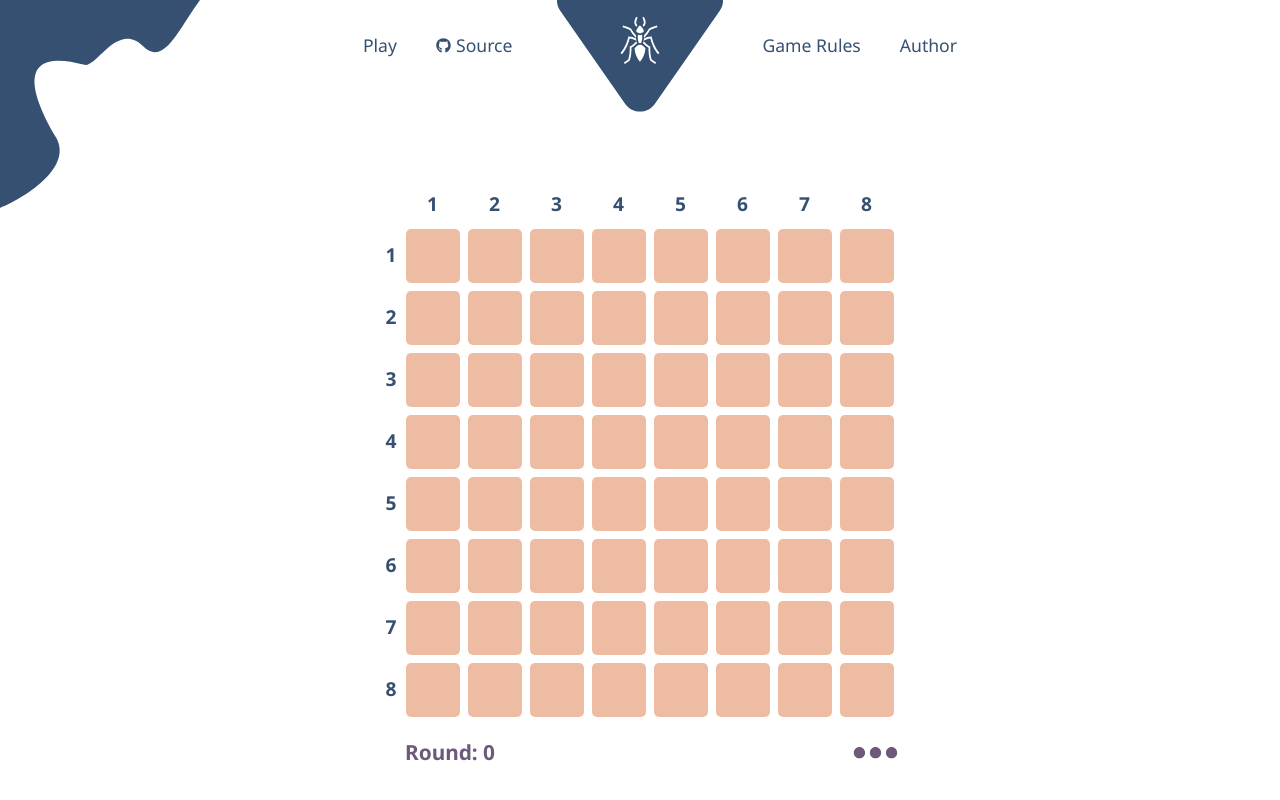
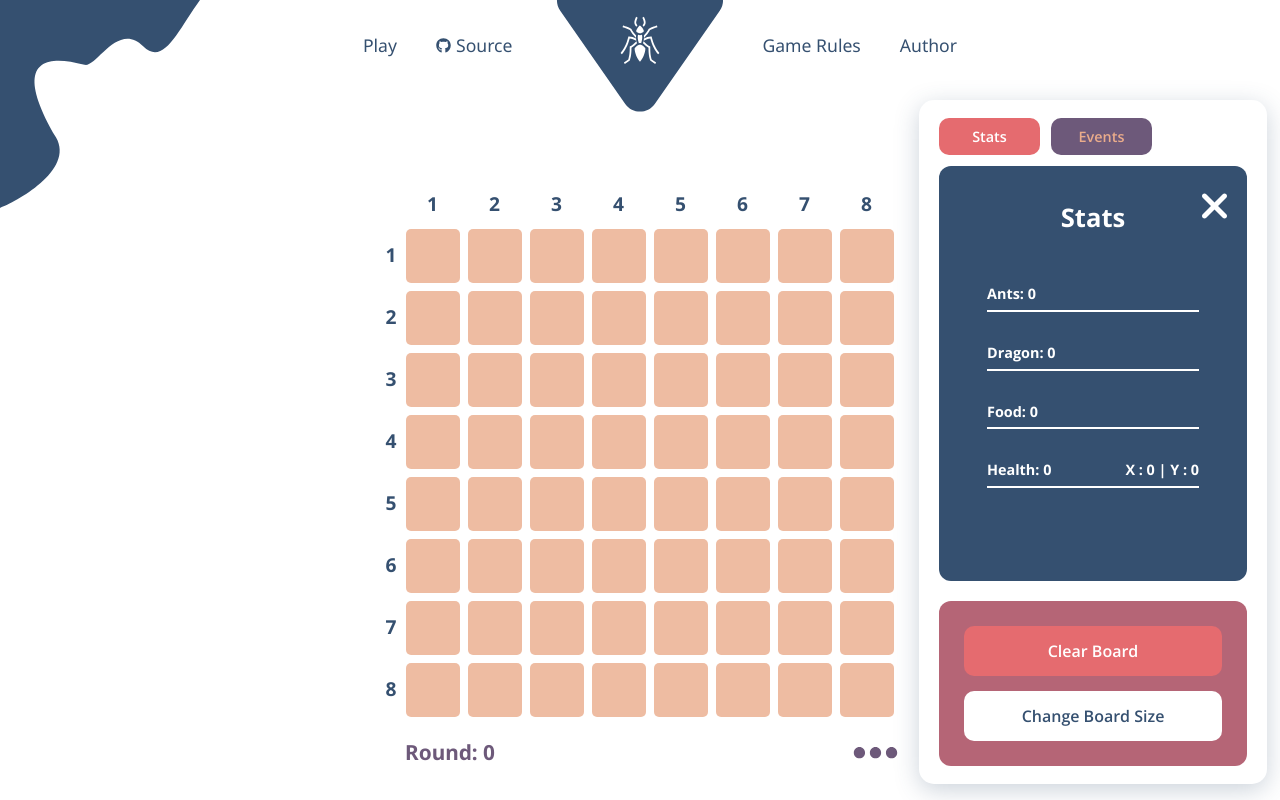
Before and after one commit to mikolajszymczuk1/AntsAndDragons, a Vue app: page / in a window 1280 px wide. Both pictures are taken after a click on the element 433 px from the left and 255 px from the top of the page. Shown: the top 800 px of the page. Built offline with nearby package versions, Linux system fonts and the light colour scheme.

Commit message:
Created all functionality for Stats panel

```diff
--- a/src/components/game/GameMain.vue
+++ b/src/components/game/GameMain.vue
@@ -8,7 +8,9 @@
             />
 
             <!-- Under board panel -->
-            <div class="flex justify-between items-center pl-[25px] pr-[7px] md:mt-[10px] md:pl-[30px]">
+            <div class="flex justify-between items-center pl-[25px] pr-[7px] md:mt-[10px] md:pl-[30px]"
+                :class="this.board.getSize() === 4 ? 'mt-[60px] md:mt-[100px]' : ''"
+            >
                 <p class="font-noto text-chinese-violet font-bold text-[0.9em] sm:text-[1.1em] md:text-[1.3em]">
                     Round: {{ round }}
                 </p>
@@ -53,8 +55,11 @@
 
         <GameStatsEventsPanel
             :stats-data="statsData"
+            :element-stats-data="elementStatsData"
             :is-active="isStatsEventPanelActive"
             @exit-menu="isStatsEventPanelActive = false"
+            @clear-board="clearGameBoard()"
+            @change-board-size="changeGameBoardSize()"
         />
     </div>
 </template>
@@ -90,6 +95,11 @@
                     antsCount: 0,
                     dragonsCount: 0,
                     foodCount: 0
+                },
+                elementStatsData: {
+                    health: 0,
+                    positionX: 0,
+                    positionY: 0
                 }
             }
         },
@@ -102,9 +112,14 @@
             // User can place game elements only when edit mode is active
             placeGameElementOnBoard(boardPosition) {
                 if (!this.isEditMode) {
-                    this.board.showElementStats(boardPosition);
+                    let { health, x, y } = this.board.getElementStats(boardPosition);
+                    this.elementStatsData.health = health;
+                    this.elementStatsData.positionX = x;
+                    this.elementStatsData.positionY = y;
+                    this.isStatsEventPanelActive = true;
                 } else {
                     this.board.placeGameElement(boardPosition.x, boardPosition.y);
+                    this.updateStatsData();
                 }
             },
 
@@ -112,6 +127,7 @@
             clearGameBoard() {
                 this.round = 0;
                 this.board.clearBoard();
+                this.updateStatsData();
             },
 
             // Turn on or turn off edit mode (When edit mode is true, user can place elements on board)
@@ -123,6 +139,33 @@
             doNextMoveOnBoard() {
                 this.round++;
                 this.board.nextMove();
+                this.updateStatsData();
+            },
+
+            // Update stats data
+            updateStatsData() {
+                let { ants, dragons, food } = this.board.countElements();
+                this.statsData.antsCount = ants;
+                this.statsData.dragonsCount = dragons;
+                this.statsData.foodCount = food;
+            },
+
+            // Change game board size to 4x4 or 6x6 or 8x8
+            changeGameBoardSize() {
+                switch(this.board.getSize()) {
+                    case 8:
+                        this.board = new Board(4);
+                        break;
+                    case 6:
+                        this.board = new Board(8);
+                        break;
+                    case 4:
+                        this.board = new Board(6);
+                        break;
+                }
+
+                this.board.createBoard();
+                this.updateStatsData();
             }
         }
     }
--- a/src/components/game/GameStatsEventsPanel.vue
+++ b/src/components/game/GameStatsEventsPanel.vue
@@ -1,6 +1,6 @@
 <template>
     <!-- Game stats / events panel component -->
-    <div class="bg-[white] w-[90%] rounded-[15px] absolute top-[13px] left-[50%] translate-x-[-50%] xsm:w-[348px] xsm:translate-x-0 xsm:left-auto xsm:right-[13px] md:top-[100px] lg:top-[150px] lg:right-[3.5%] xlg:right-[10%] lg:block py-[18px] px-[20px] shadow-[0_6px_25px_rgba(53,80,112,0.25)] lg:shadow-none lg:rounded-none"
+    <div class="bg-[white] lg:bg-[transparent] w-[90%] rounded-[15px] absolute top-[13px] left-[50%] translate-x-[-50%] xsm:w-[348px] xsm:translate-x-0 xsm:left-auto xsm:right-[13px] md:top-[100px] lg:top-[150px] lg:right-[3.5%] xlg:right-[10%] lg:block py-[18px] px-[20px] shadow-[0_6px_25px_rgba(53,80,112,0.25)] lg:shadow-none lg:rounded-none"
         :class="isActive ? 'block' : 'hidden'"
     >
         <!-- Panel views container -->
@@ -51,6 +51,11 @@
                 <p class="pb-[5px] mb-[30px] font-open font-bold text-[white] text-[0.9em] border-b-[2px] border-solid border-b-[white]">
                     Food: {{ statsData.foodCount }}
                 </p>
+
+                <div class="flex justify-between border-b-[2px] border-solid border-b-[white]">
+                    <p class="pb-[5px] font-open font-bold text-[white] text-[0.9em]">Health: {{ elementStatsData.health }}</p>
+                    <p class="pb-[5px] font-open font-bold text-[white] text-[0.9em]">X : {{ elementStatsData.positionX }} | Y : {{ elementStatsData.positionY }}</p>
+                </div>
             </div>
 
             <!-- Events -->
@@ -67,6 +72,7 @@
         <div class="p-[25px] bg-cinnamon-satin rounded-[12px]">
             <GameControlButton class="w-[100%] h-[50px] mb-[15px]"
                 bg-color="#e56b6f"
+                @clicked="clearBoard()"
             >
                 Clear Board
             </GameControlButton>
@@ -74,6 +80,7 @@
             <GameControlButton class="w-[100%] h-[50px]"
                 bg-color="white"
                 text-color="#355070"
+                @clicked="changeBoardSize()"
             >
                 Change Board Size
             </GameControlButton>
@@ -98,6 +105,10 @@
             statsData: {
                 type: Object,
                 required: true
+            },
+            elementStatsData: {
+                type: Object,
+                required: true
             }
         },
         data() {
@@ -114,6 +125,16 @@
             // Send exit emit
             exitMenu() {
                 this.$emit("exit-menu");
+            },
+
+            // Emit clear board event
+            clearBoard() {
+                this.$emit("clear-board");
+            },
+
+            // Emit change board size event
+            changeBoardSize() {
+                this.$emit("change-board-size");
             }
         }
     }
--- a/src/gameElements/Ant.js
+++ b/src/gameElements/Ant.js
@@ -51,9 +51,12 @@ class Ant extends Base {
     }
 
     // Show Ant stats
-    showStats() {
-        console.log(`Health: ${ this.health }`);
-        console.log(`PositionX: ${ this.x } | PositionY: ${ this.y }`);
+    getStats() {
+        return {
+            health: this.health,
+            x: this.x,
+            y: this.y
+        };
     }
 }
 
--- a/src/gameElements/Board.js
+++ b/src/gameElements/Board.js
@@ -82,10 +82,25 @@ class Board {
         }
     }
 
+    // Count all game elements and return them
+    countElements() {
+        let [ a, d, f ] = [0, 0, 0];
+        for (let i = 0; i < this.size; i++) {
+            for (let j = 0; j < this.size; j++) {
+                let position = { x: j, y: i };
+                if (this.checkCell(position) === "ant") a++;
+                else if (this.checkCell(position) === "dragon") d++;
+                else if (this.checkCell(position) === "food") f++;
+            }
+        }
+
+        return { ants: a, dragons: d, food: f };
+    }
+
     // Show element stats (Ant or Dragon)
-    showElementStats(position) {
-        if (!this.isItAntOrDragon(position)) return;
-        this.board[position.y][position.x].showStats();
+    getElementStats(position) {
+        if (!this.isItAntOrDragon(position)) return { health: 0, x: 0, y: 0 };
+        return this.board[position.y][position.x].getStats();
     }
 
     // Move element to another place
--- a/src/gameElements/Dragon.js
+++ b/src/gameElements/Dragon.js
@@ -66,9 +66,12 @@ class Dragon extends Base {
     }
 
     // Show Dragon stats
-    showStats() {
-        console.log(`Health: ${ this.health }`);
-        console.log(`PositionX: ${ this.x } | PositionY: ${ this.y }`);
+    getStats() {
+        return {
+            health: this.health,
+            x: this.x,
+            y: this.y
+        };
     }
 }
 
```
